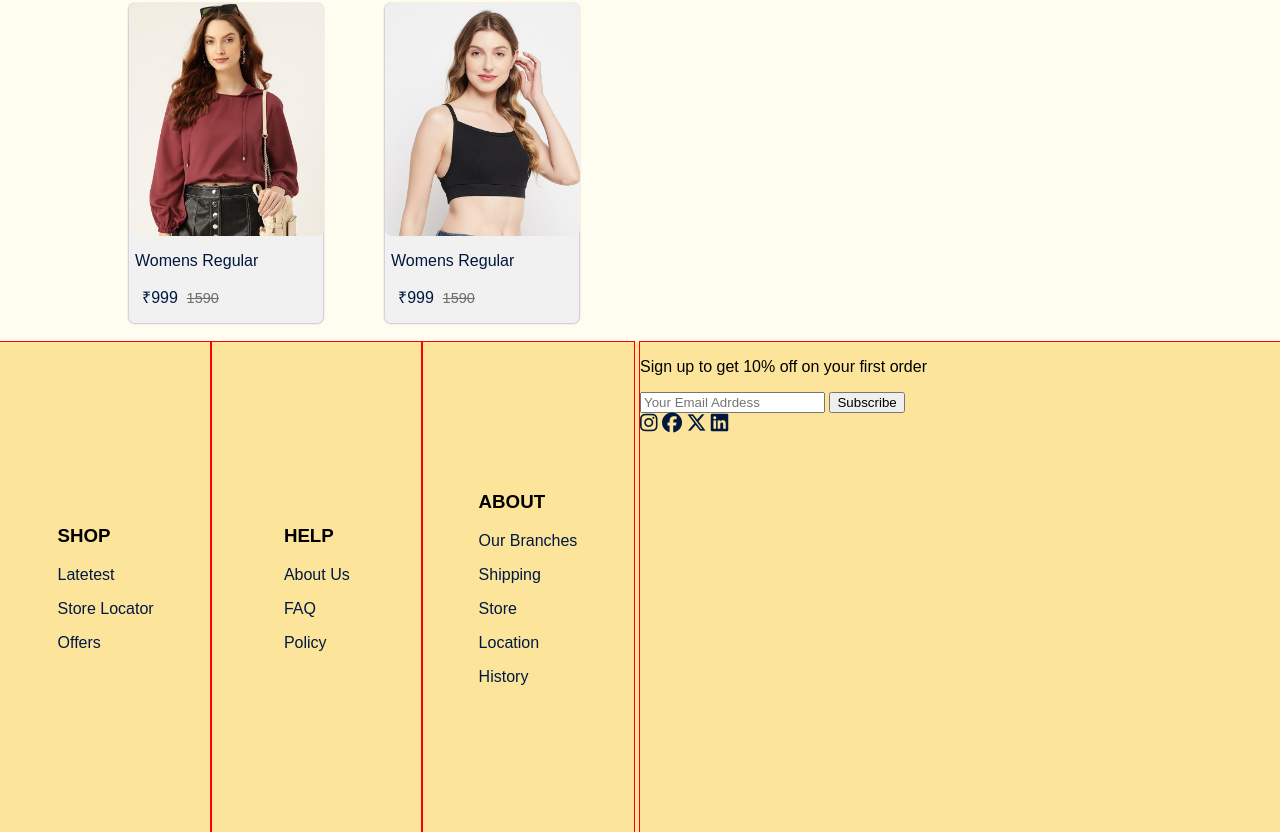
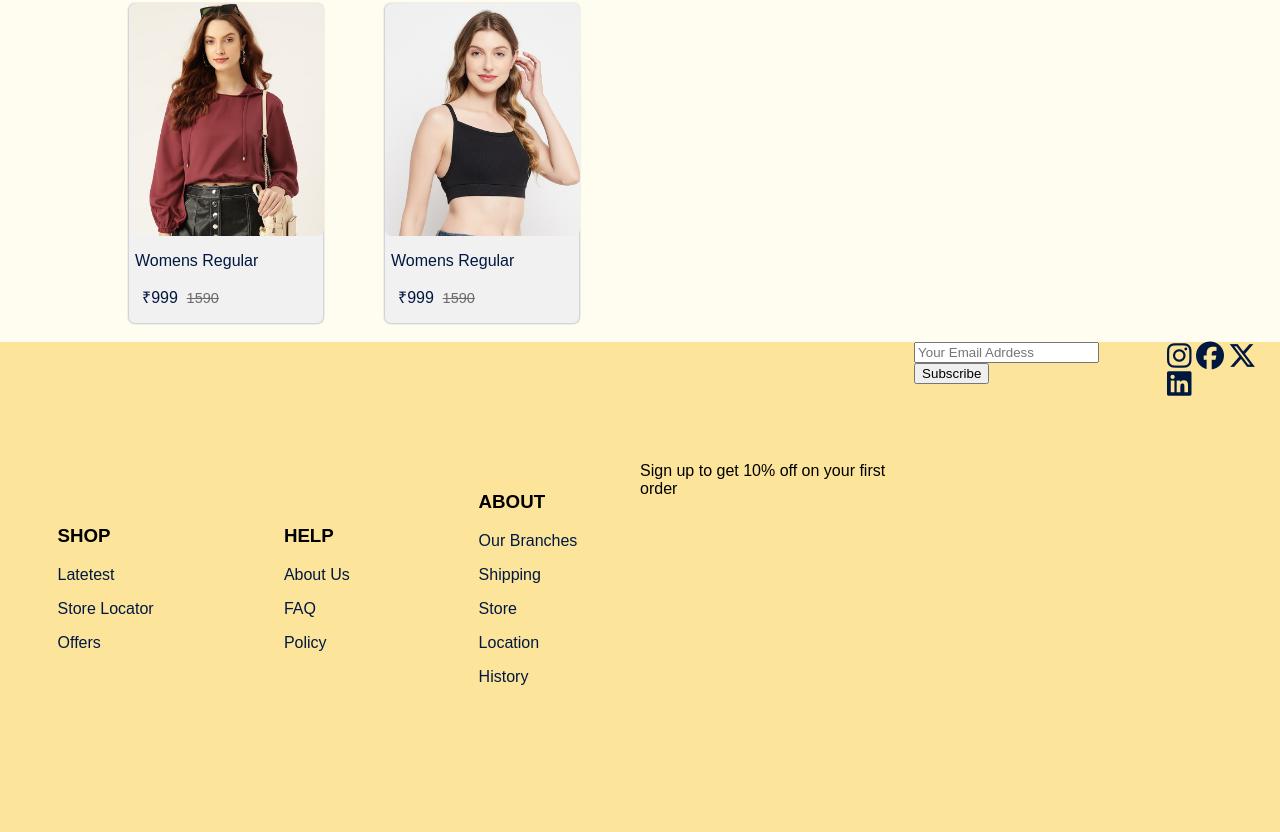
Before and after one commit to Midhun777/e-commerce-website, a plain HTML site: page index.html in a window 1280 px wide. Shown: the part 4604-5436 px from the top of the page. Drawn offline with Linux system fonts and the light colour scheme; a web font is replaced by a local one.

Commit message:
footer update

```diff
--- a/style/style.css
+++ b/style/style.css
@@ -371,16 +371,24 @@ footer {
 
 .footer-right{
     width: 50%;
-    outline: red solid 1px;
+    display: flex;
+  justify-content: flex-start;
 
 }
 
 .footer-sub{
     width: 100%;
-    outline: red solid 1px;
     display: flex;
     justify-content: center;
     align-items: center;
     height: 100%;
     width: 33%;
 }
+
+.footer-right-text{
+    margin-top: 120px;
+}
+
+.footer-logo i {
+    font-size: 28px;
+}
```
